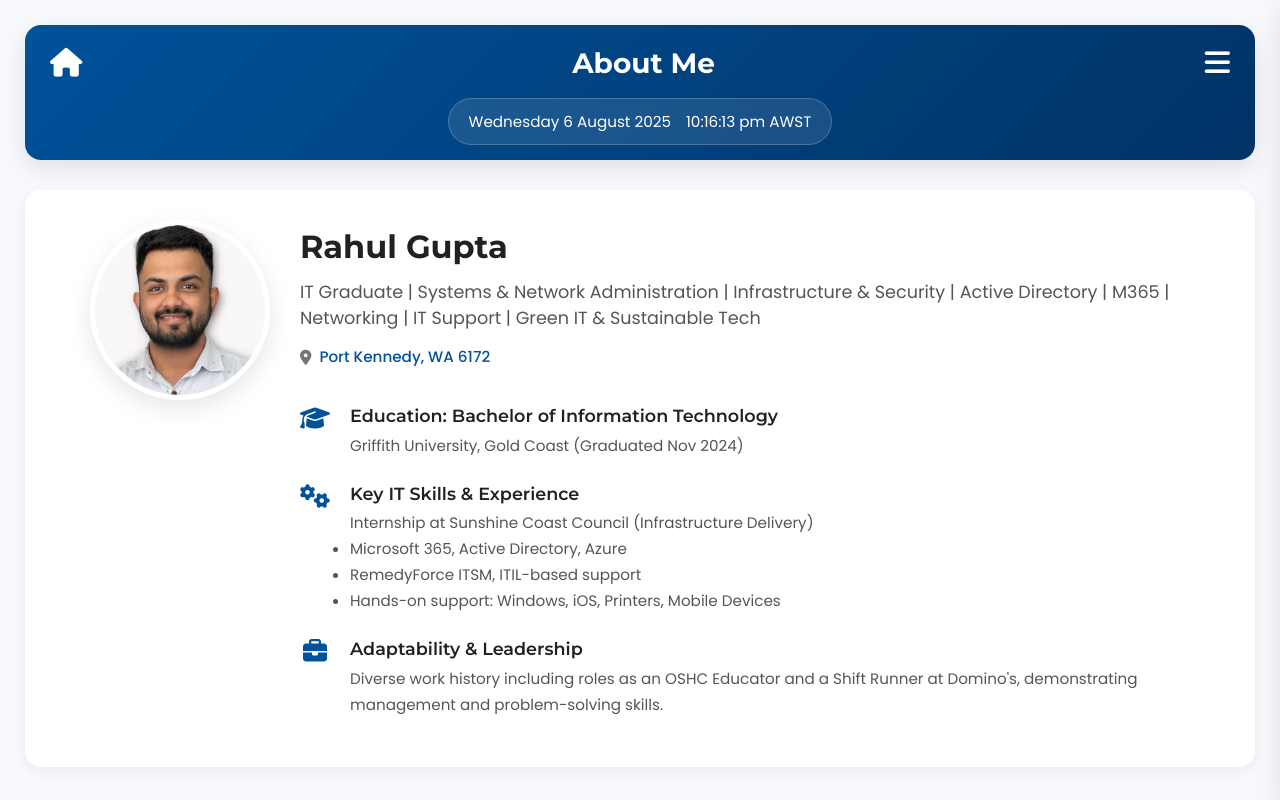
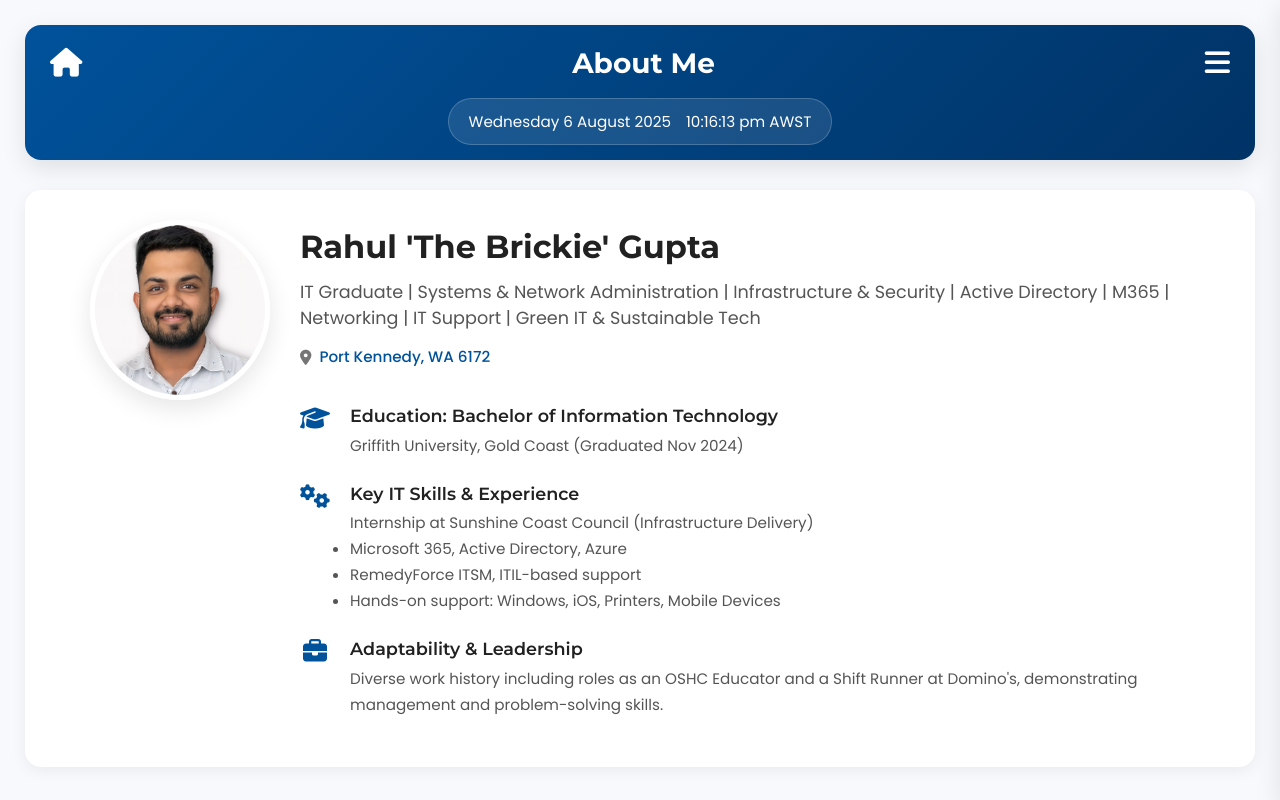
Before and after one commit to rahulgupta-01/au_pr, a website built with Vite: page src/about.html in a window 1280 px wide. Shown: the top 800 px of the page. Built offline with nearby package versions, Linux system fonts and the light colour scheme.

Commit message:
Update about.html

```diff
--- a/src/about.html
+++ b/src/about.html
@@ -15,7 +15,7 @@
                     </div>
                     <div class="profile-info-container">
                         <div class="profile-header">
-                            <h2 class="profile-name">Rahul Gupta</h2>
+                            <h2 class="profile-name">Rahul 'The Brickie' Gupta</h2>
                             <p class="profile-title">
                                 IT Graduate | Systems & Network Administration | Infrastructure & Security | Active Directory | M365 | Networking | IT Support | Green IT & Sustainable Tech
                             </p>
```
